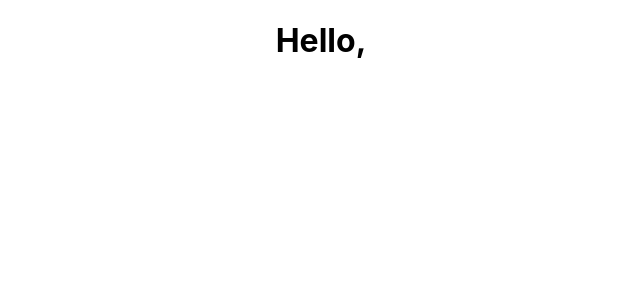
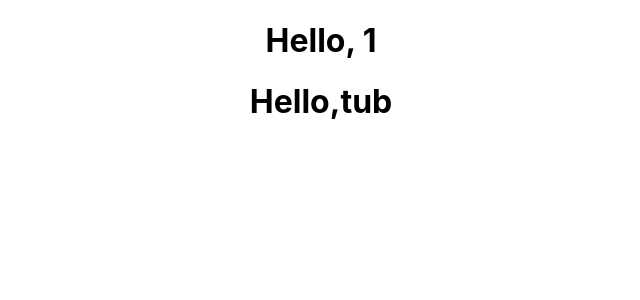
Before and after one commit to muralitharan805/react_warmup, a React (Create React App) app: page / in a window 1280 px wide. Shown: the top 300 px of the page, without its empty margins (319-959 px from the left). Built offline with nearby package versions, Linux system fonts and the light colour scheme.

Commit message:
default props update

```diff
--- a/src/App.js
+++ b/src/App.js
@@ -4,7 +4,7 @@ function App() {
   return (
     <div className="App">
 
-    <Greeting ></Greeting>
+    <Greeting name={1}></Greeting>
     </div>
   );
 }
--- a/src/Greeting.js
+++ b/src/Greeting.js
@@ -8,7 +8,11 @@ import React from 'react'
 class Greeting extends React.Component {
   render() {
     return (
-      <h1>Hello, {true}</h1>
+      <div>
+
+      <h1>Hello, {this.props.name}</h1>
+      <h1>Hello,{this.props.city}</h1>
+      </div>
     );
   }
 }
@@ -18,5 +22,9 @@ export default Greeting
 
 Greeting.propTypes = {
 
-  name: PropTypes.number.isRequired
+  name: PropTypes.string.isRequired
 };
+
+Greeting.defaultProps={
+  city:'tub'
+}
```
